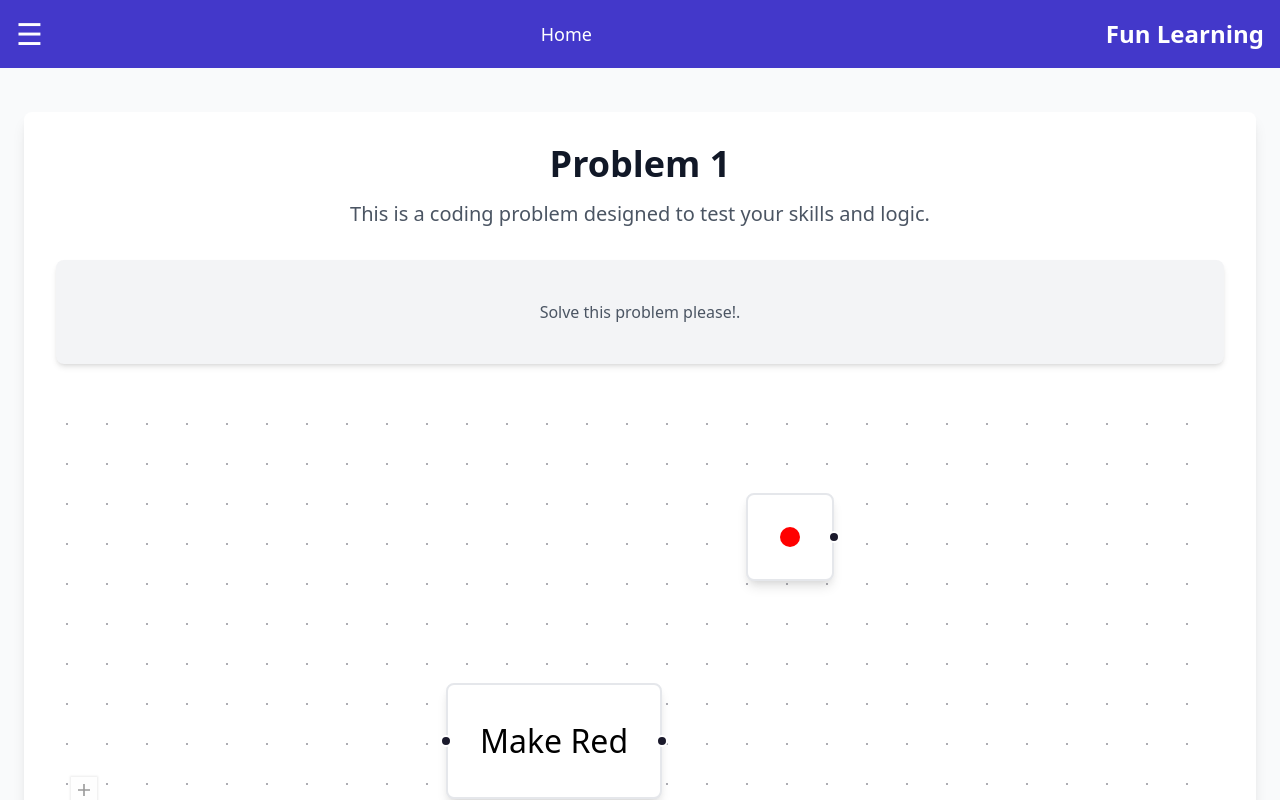
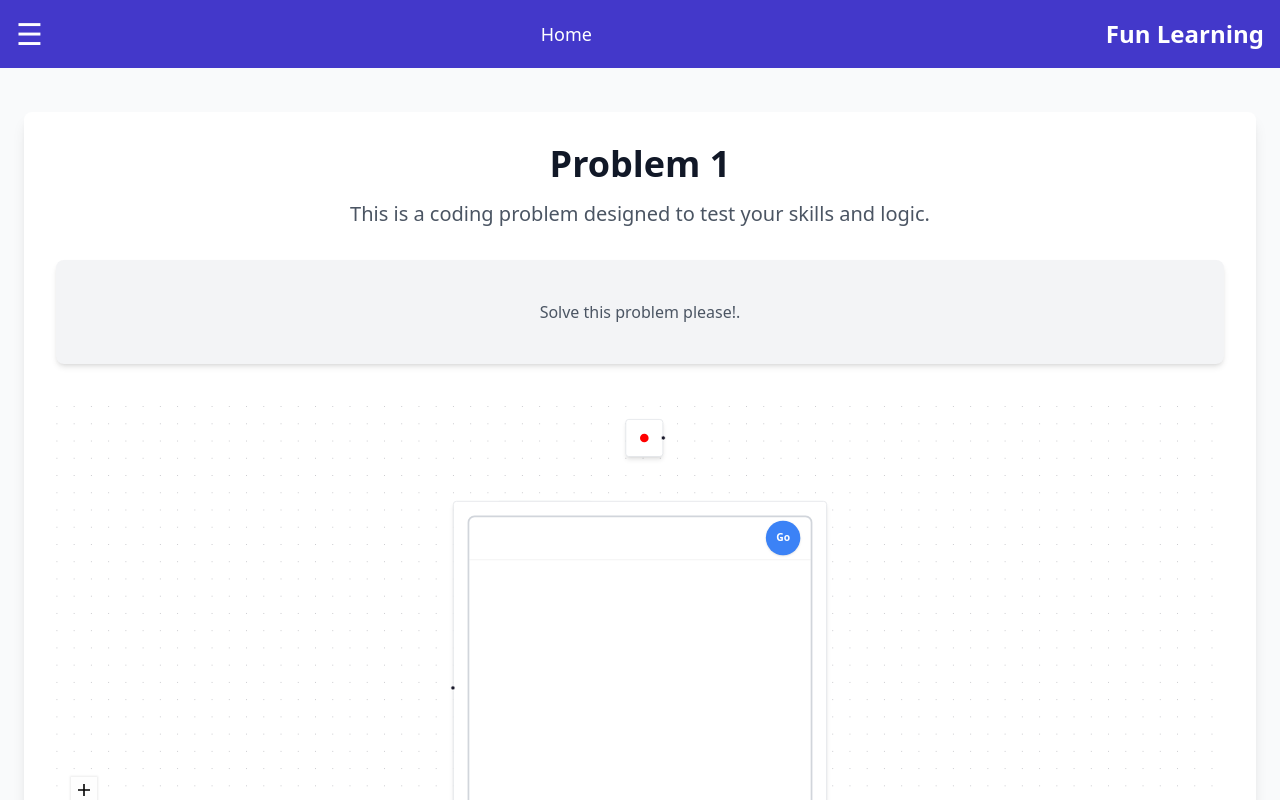
Before and after one commit to bobbomania/ichack-25, a Next.js app in the folder ichack-functional-edtech/: page /problem/1 in a window 1280 px wide. Shown: the top 800 px of the page. Built offline with nearby package versions, Linux system fonts and the light colour scheme.

Commit message:
feat: implemented logic pipeline

```diff
--- /dev/null
+++ b/ichack-functional-edtech/src/components/nodes/EndNode.tsx
@@ -0,0 +1,60 @@
+import React, { ReactNode } from 'react';
+import ObjectNode from './ObjectNode';
+import { TypeEnum } from './Type';
+import DataObject from './data/DataObject';
+
+interface props {
+    children: any,
+    onPlay: any
+}
+
+
+class EndNode_In extends ObjectNode {
+
+        constructor(comp: ReactNode) {
+    // Call the super constructor first, before accessing `this`
+    super(comp, [TypeEnum.ANY], []);
+  }
+
+  render(): ReactNode {
+    return (
+        <div className="relative w-[400px] h-[400px] border-2 border-gray-300 rounded-lg overflow-hidden flex items-center justify-center">
+        {/* Top Banner with Play Button */}
+        <div className="absolute top-0 w-full bg-white-100 py-1 px-3 flex justify-end shadow-sm">
+            <button
+            onClick={this.updateComponent}
+            className="w-10 h-10 flex items-center justify-center bg-blue-500 text-white text-xs font-semibold rounded-full shadow hover:bg-blue-600 transition"
+            >
+            Go
+            </button>
+        </div>
+
+        {/* Content */}
+        <div className="w-full h-full flex">{this.currentComponentData}</div>
+        </div>
+    );
+  }
+
+  updateComponent = () => {
+    if (this.inputTypes.length > 0 && this.inputTypes[0][1] != null ) {
+        var final_out = this.inputTypes[0][1].run()
+        if (final_out.length != 1) {
+            alert("You misconnected the inputs!")
+        } else {
+            this.updateComponentData(final_out[0].render())
+        }
+    } else {
+        alert("Uh oh not connected")
+    }
+
+  }
+
+  logic(inputs: DataObject[][]): DataObject[] {
+    return [];
+  }
+
+}
+
+const EndNode = new EndNode_In(<div/>)
+
+export default EndNode;
--- a/ichack-functional-edtech/src/components/nodes/ObjectNode.tsx
+++ b/ichack-functional-edtech/src/components/nodes/ObjectNode.tsx
@@ -1,81 +1,99 @@
-import { ReactNode } from "react";
+import React, { ReactNode, useState, useEffect } from "react";
 import { TypeEnum } from "./Type";
-
-// Define the types for inputs and outputs
+import DataObject from "./data/DataObject";
 
 export abstract class ObjectNode {
-  protected componentData: ReactNode;
-  protected inputTypes: [TypeEnum, ObjectNode  | null][];
+  protected inputTypes: [TypeEnum, ObjectNode | null][];
   protected outputTypes: TypeEnum[];
+  protected setComponentData!: (data: ReactNode) => void;
+  protected currentComponentData!: ReactNode;
 
-  constructor(
-    componentData: ReactNode,
-    inputTypes: TypeEnum[],
-    outputTypes: TypeEnum[]
-  ) {
-    this.componentData = componentData;
-    // Initialize input and output links with null values
+  constructor(componentData: ReactNode, inputTypes: TypeEnum[], outputTypes: TypeEnum[]) {
+    this.currentComponentData = componentData;
     this.inputTypes = inputTypes.map((type) => [type, null]);
     this.outputTypes = outputTypes;
   }
 
-  // Render function returns the React component
-  render(): ReactNode {
-    return this.componentData;
+  // Attach setState from functional component to the class
+  attachSetState(setStateFn: (data: ReactNode) => void) {
+    this.setComponentData = setStateFn;
   }
 
-  // Example method to set an input link
+  updateComponentData(newData: ReactNode): void {
+    this.currentComponentData = newData;
+    if (this.setComponentData) {
+      this.setComponentData(newData);
+    }
+  }
+
+  render(): ReactNode {
+    return this.currentComponentData;
+  }
+
   canConnectToInput(types: TypeEnum[]): TypeEnum | null {
-    for (var i=0; i < this.inputTypes.length; i++) {
-      var currInput = this.inputTypes[i];
-      for (var j=0; j < types.length; j++) {
-        if (currInput[1] == null && currInput[0] == types[j]) {
+    for (let i = 0; i < this.inputTypes.length; i++) {
+      const currInput = this.inputTypes[i];
+      for (let j = 0; j < types.length; j++) {
+        if (currInput[1] == null && (currInput[0] === types[j] || currInput[0] === TypeEnum.ANY)) {
           return types[j];
         }
       }
     }
-
     return null;
   }
 
   connectInput(type: TypeEnum, obj: ObjectNode): void {
-    for (var i=0; i < this.inputTypes.length; i++) {
-      if (this.inputTypes[i][0] == type) {
+    for (let i = 0; i < this.inputTypes.length; i++) {
+      if (this.inputTypes[i][0] === type || this.inputTypes[i][0] === TypeEnum.ANY) {
         this.inputTypes[i][1] = obj;
         return;
       }
     }
   }
 
-  // Get all input links
   getInputTypes(): [TypeEnum, any][] {
     return this.inputTypes;
   }
 
-  // Get all output links
   getOutputTypes(): TypeEnum[] {
     return this.outputTypes;
   }
 
-    // The run method that does something with the inputs and outputs
-    run(): any {
-      // Example logic for running the function: process inputs and produce outputs
-      const inputs = this.getInputTypes().map(([type, value]) => value);
-      const outputs = this.logic(inputs);  // Call the logic method
+  run(): DataObject[] {
+    const evalInputs: DataObject[][] = [];
 
-      // caching
-      // // Set the output values
-      // this.getOutputTypes().forEach(([type, output], index) => {
-      //   // Assuming we map outputs to corresponding links
-      //   this.outputTypes[index][1] = outputs[index];  // Set output value
-      // });
+    for (let i = 0; i < this.inputTypes.length; i++) {
 
-      return outputs;
+      const currObj = this.inputTypes[i][1];
+      if (currObj != null) {
+        evalInputs.push(currObj.run());
+      }
     }
 
+    const outputs = this.logic(evalInputs);
 
-// Abstract method where the function's logic is implemented by subclasses
-abstract logic(inputs: any[]): any[];
+    return outputs;
+  }
+
+  abstract logic(inputs: DataObject[][]): DataObject[];
 }
 
+// Functional Wrapper Component
+export const ObjectNodeWrapper = ({
+  nodeInstance,
+}: {
+  nodeInstance: ObjectNode;
+}) => {
+  const [componentData, setComponentData] = useState<ReactNode>(
+    nodeInstance.render()
+  );
+
+  // Attach setState handler to the class instance
+  useEffect(() => {
+    nodeInstance.attachSetState(setComponentData);
+  }, [nodeInstance]);
+
+  return <>{componentData}</>;
+};
+
 export default ObjectNode;
--- a/ichack-functional-edtech/src/components/nodes/Type.tsx
+++ b/ichack-functional-edtech/src/components/nodes/Type.tsx
@@ -2,6 +2,7 @@ export enum TypeEnum {
   STRING =  "STRING",
   NUMBER = "NUMBER",
   SHAPE = "SHAPE",
+  ANY = "ANY",
 };
 
 export enum ShapeEnum {
--- a/ichack-functional-edtech/src/components/nodes/data/ShapeData.tsx
+++ b/ichack-functional-edtech/src/components/nodes/data/ShapeData.tsx
@@ -44,9 +44,9 @@ const CircleComponent = ({ size, color }: ShapeProps) => {
 
 export class ShapeData extends DataObject {
       constructor(
-        protected size:  number,
-        protected color: string,
-        protected shapeType: ShapeEnum,
+        public size:  number,
+        public color: string,
+        public shapeType: ShapeEnum,
       ) {
 
         var comp: ReactNode = null;
@@ -72,6 +72,6 @@ export class ShapeData extends DataObject {
       }
 
       logic(inputs: any[]): any[] {
-        return [{'size': this.size, 'color': this.color}];
+        return [this]
       }
 }
--- a/ichack-functional-edtech/src/components/nodes/functions/Colour.tsx
+++ b/ichack-functional-edtech/src/components/nodes/functions/Colour.tsx
@@ -1,9 +1,12 @@
+import React, { ReactElement, ReactNode } from "react";
 import { TypeEnum } from "../Type";
 import FunctionNode from "./Function";
+import DataObject from "../data/DataObject";
+import { ShapeData } from "../data/ShapeData";
 
 export class MakeRed extends FunctionNode {
     constructor() {
-      super("Make Red", [TypeEnum.SHAPE], [TypeEnum.SHAPE]);
+      super("Make Red", [TypeEnum.NUMBER], [TypeEnum.SHAPE]);
     }
 
     // Logic method that changes the color of shape objects
@@ -35,10 +38,11 @@ export class MakeBlue extends FunctionNode {
   }
 
   // Logic method that changes the color of shape objects
-  logic(inputs: any[]): any[] {
-    return inputs.map((shape) => ({
-      ...shape,
-      color: 'blue',
-    }));
+  logic(inputs: ShapeData[][]): DataObject[] {
+    var out: DataObject[] = inputs.map((shape: ShapeData[], index) => {
+        return new ShapeData(shape[0].size, 'blue', shape[0].shapeType)
+    });
+
+    return out;
   }
 }
--- a/ichack-functional-edtech/src/components/pages/problems/Canvas.tsx
+++ b/ichack-functional-edtech/src/components/pages/problems/Canvas.tsx
@@ -6,8 +6,9 @@ import "@xyflow/react/dist/style.css";
 import CustomNode from "@/components/nodes/CustomNode";
 import { ShapeEnum } from "@/components/nodes/Type";
 import { ShapeData } from "@/components/nodes/data/ShapeData";
-import { MakeRed } from "@/components/nodes/functions/Colour";
+import { MakeBlue, MakeRed } from "@/components/nodes/functions/Colour";
 import { motion, AnimatePresence } from "framer-motion";
+import EndNode from "@/components/nodes/EndNode";
 
 // Define node types
 const nodeTypes = {
@@ -17,18 +18,28 @@ const nodeTypes = {
 // Create an ObjectNode instance
 const objectNode = new ShapeData(10, 'red', ShapeEnum.CIRCLE);
 const redNode = new MakeRed();
+const blueNode = new MakeBlue();
+const endNode = EndNode;
+
 const initialNodes = [
   {
     id: "1",
     type: "customNode",
     position: { x: 250, y: 5 },
     data: { objectNode },
+    draggable: false,
   },
   {
     id: "2",
     type: "customNode",
     position: { x: 100, y: 100 },
-    data: { objectNode: redNode },
+    data: { objectNode: blueNode },
+  },
+  {
+    id: "3",
+    type: "customNode",
+    position: { x: 50, y: 100 },
+    data: { objectNode: endNode },
   },
 ];
 
@@ -60,6 +71,7 @@ const Flow = () => {
           targetNode.data.objectNode.connectInput(typeConnected, sourceNode.data.objectNode);
           setEdges((eds) => addEdge(params, eds));
         } else {
+          console.log(`${targetNode.position.x} and ${targetNode.position.y}`)
           showError("❌ Cannot connect these nodes!", {
             x: targetNode.position.x,
             y: targetNode.position.y,
```
